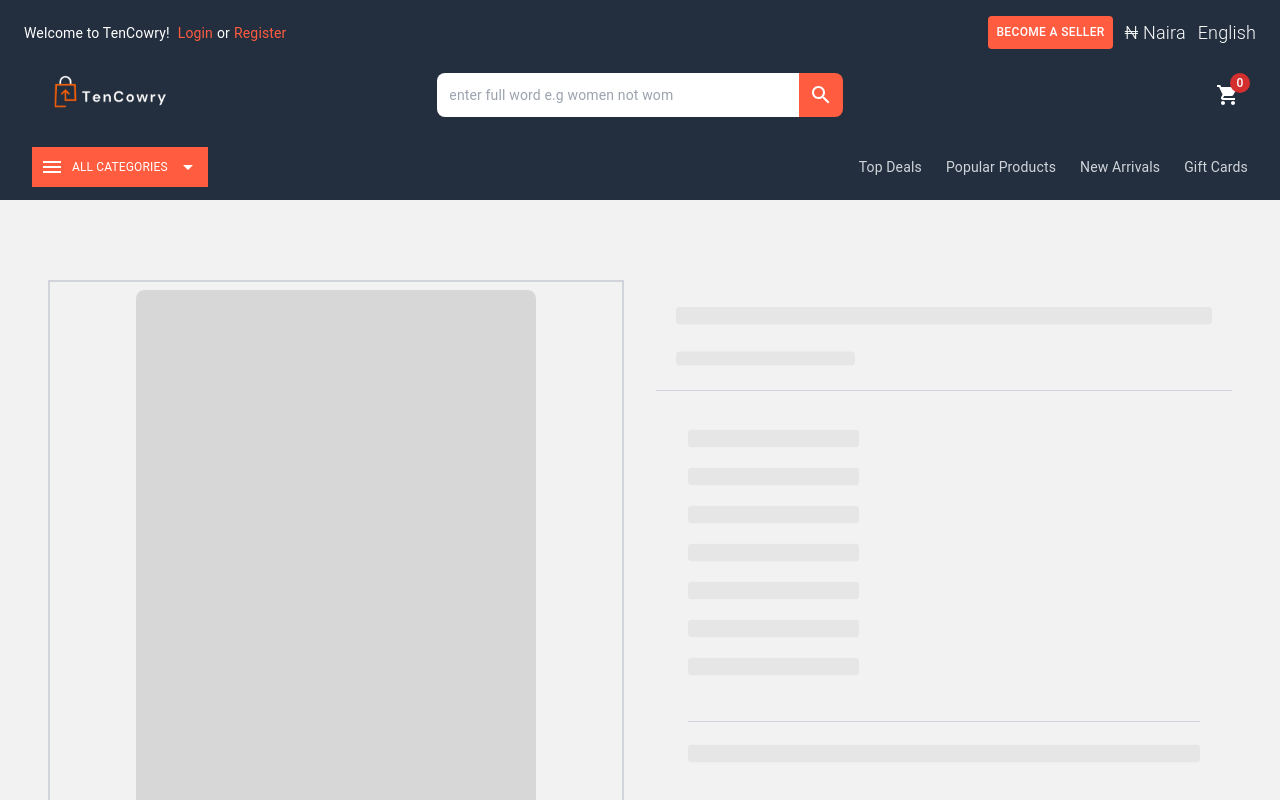
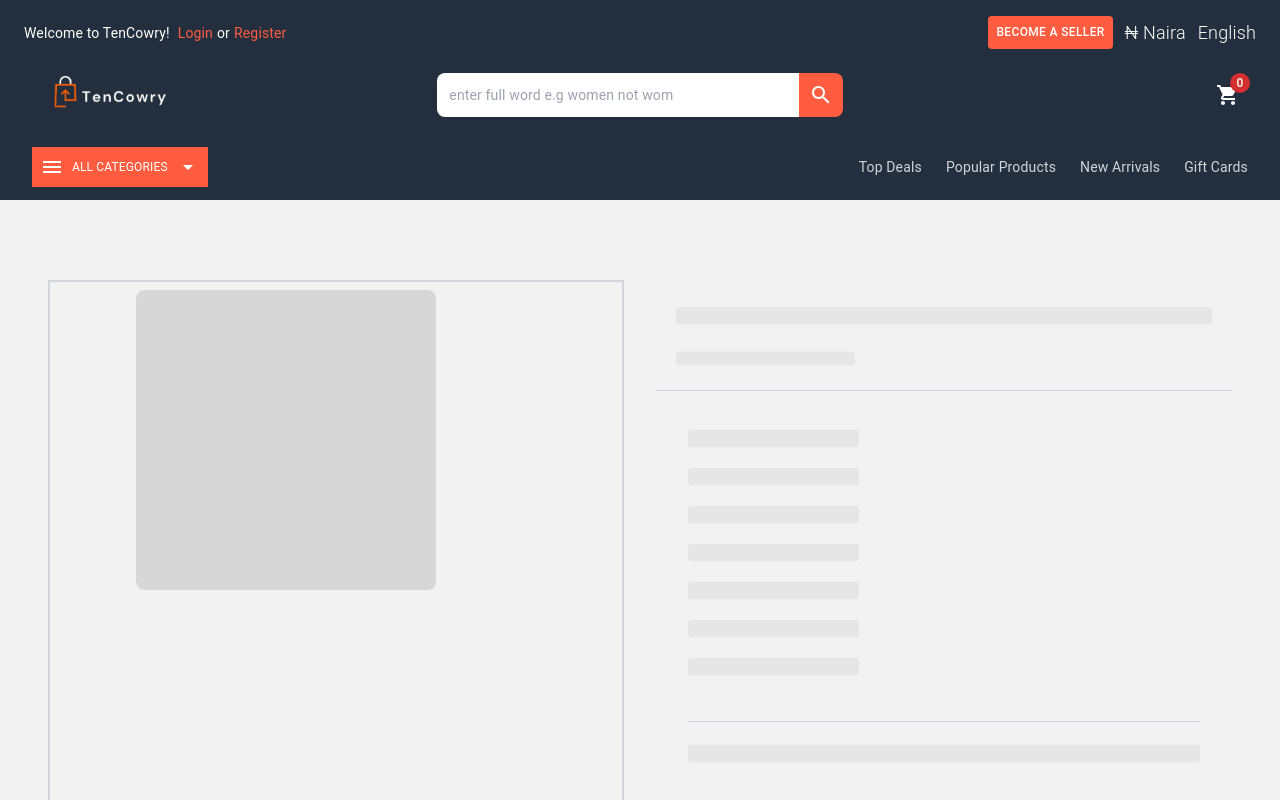
Before and after one commit to carlyjames/tencowry, a React (Create React App) app: page /item/003857956003559 in a window 1280 px wide. Shown: the top 800 px of the page. Built offline with nearby package versions, Linux system fonts and the light colour scheme.

Commit message:
skeleton loader

```diff
--- a/src/Pages/ItemDetails/ItemDetails.jsx
+++ b/src/Pages/ItemDetails/ItemDetails.jsx
@@ -51,12 +51,12 @@ const ItemDetails = () => {
       <div className='px-4 border-2 border-gray-300 w-full p-2 flex flex-col items-center justify-center'>
 
         {/* main image */}
-        <div className='h-full w-[400px] relative item-card'>
+        <div className='h-full lg:w-[400px] relative item-card'>
           {loading ? (
-            <Skeleton animation='wave' variant='rectangle' sx={{ borderRadius: '8px' }} className='!h-full' />
+            <Skeleton animation='wave' variant='rectangle' sx={{ borderRadius: '8px' }} height={300} width={300} />
           ) : (
             <>
-              <div className='absolute h-full w-[400px] bg-[#00000068] cursor-pointer gap-2 rounded opacity-0 item-overlay flex items-center justify-center text-white'>
+              <div className='absolute h-full lg:w-[400px] w-full bg-[#00000068] cursor-pointer gap-2 rounded opacity-0 item-overlay flex items-center justify-center text-white'>
                 <RemoveRedEyeOutlinedIcon className='!text-white' />
                 <p>Preview</p>
               </div>
```
